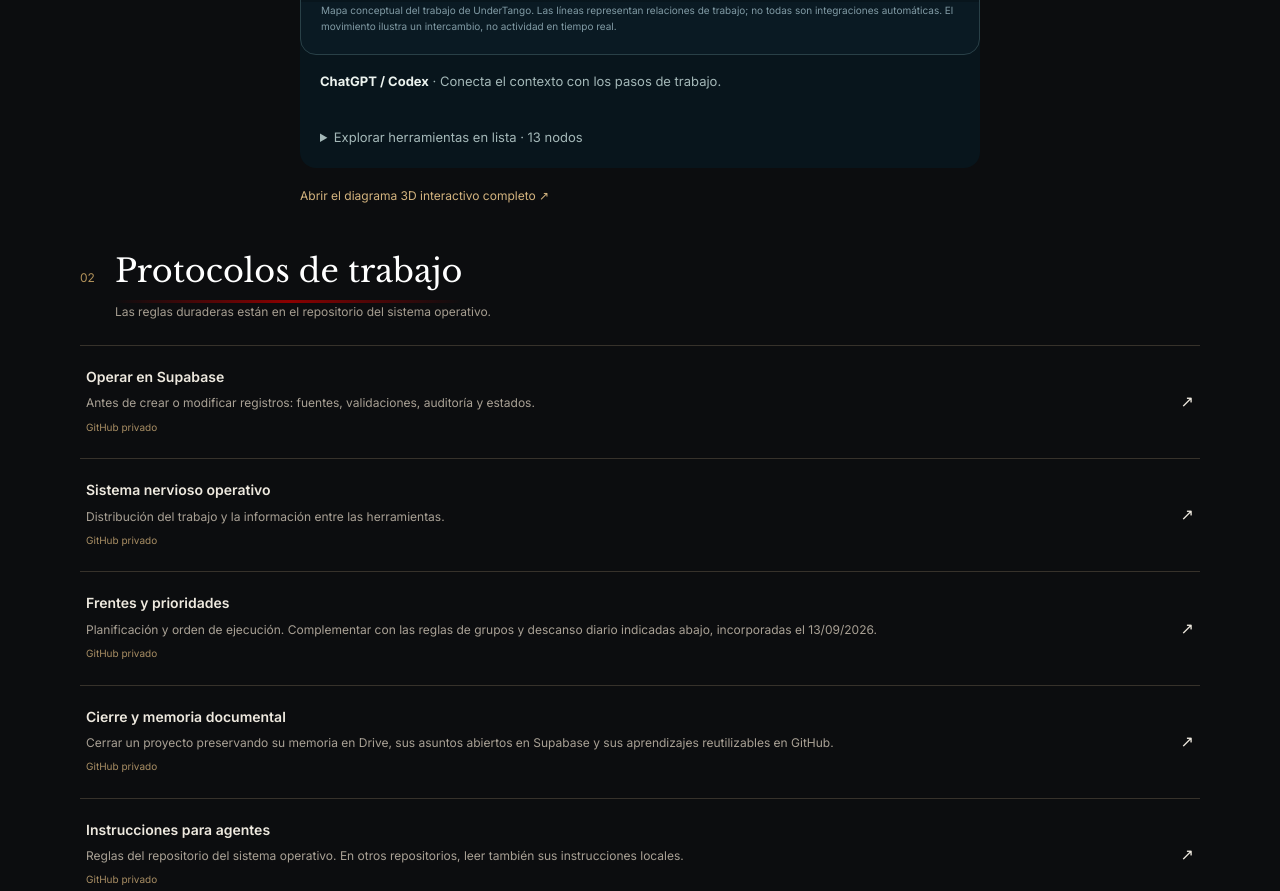
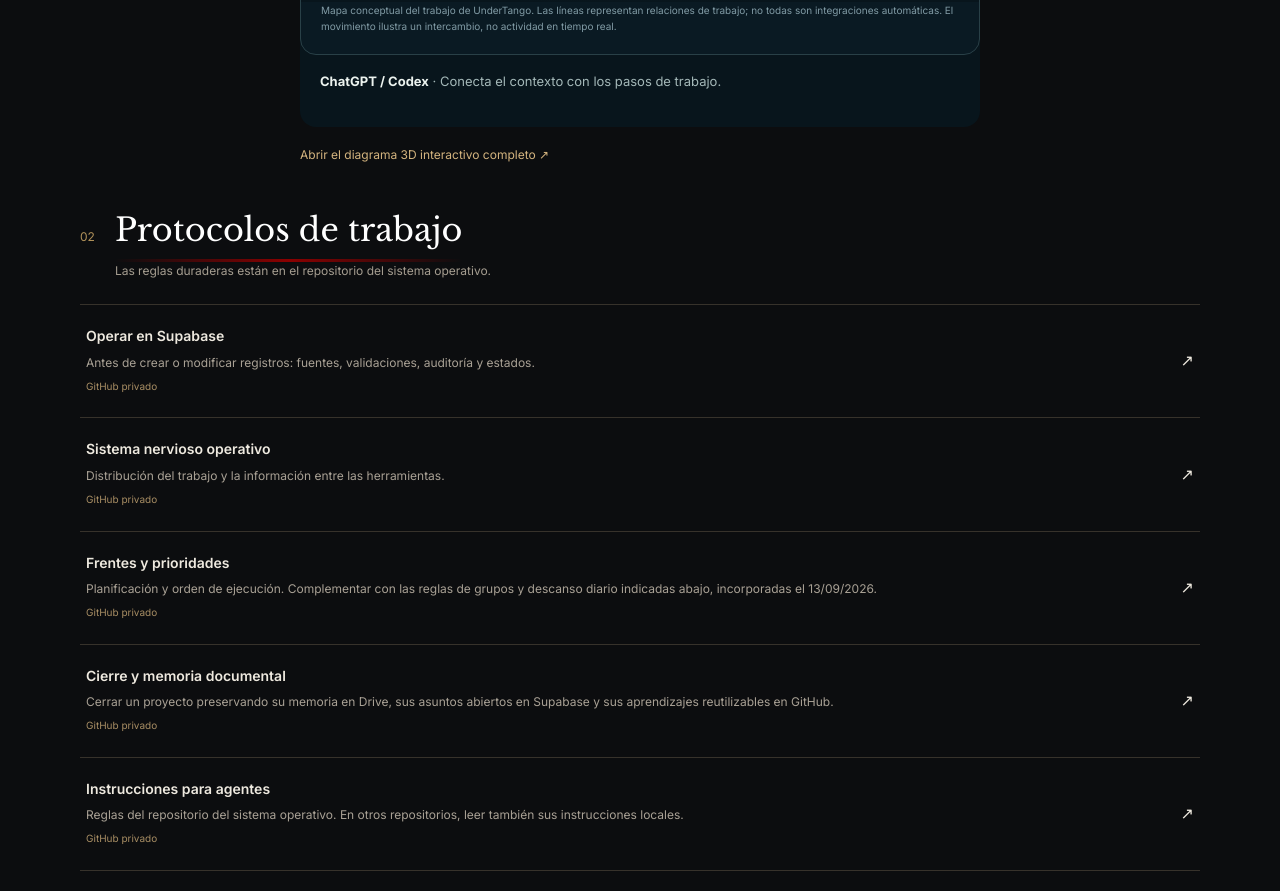
Before and after one commit to O-UnderTango-Club/UnderTangoWEBNextJS, a Next.js app: page /807 in a window 1280 px wide. Shown: the part 2480-3371 px from the top of the page. Built offline with nearby package versions, Linux system fonts and the light colour scheme.

Commit message:
Remove tools directory from compact 807 atlas

```diff
--- a/app/elitros/sistema-de-herramientas/ToolNetwork.tsx
+++ b/app/elitros/sistema-de-herramientas/ToolNetwork.tsx
@@ -147,7 +147,7 @@ export default function ToolNetwork({ compact = false }: { compact?: boolean })
           onPointerMove={e => { if (!drag.current) return; view.current.yaw += (e.clientX - drag.current.x) * 0.006; view.current.pitch = Math.max(-0.8, Math.min(0.8, view.current.pitch + (e.clientY - drag.current.y) * 0.006)); drag.current = { x: e.clientX, y: e.clientY }; }}
           onPointerUp={() => { drag.current = null; }} onPointerCancel={() => { drag.current = null; }} onLostPointerCapture={() => { drag.current = null; }}>
           <canvas ref={canvas} aria-hidden="true" />
-          {supported ? nodes.map((node, i) => <button key={node.id} ref={element => { labels.current[i] = element; }} className={`${styles.node} ${selected === node.id ? styles.selected : ""}`} style={{ "--node-color": groups[node.group].color } as React.CSSProperties} aria-pressed={selected === node.id} onClick={() => choose(node.id)}><strong>{node.name}</strong><span>{node.short}</span></button>) : <p className={styles.fallback}>La vista 3D no está disponible en este navegador. Podés explorar todas las herramientas y conexiones con la lista de abajo.</p>}
+          {supported ? nodes.map((node, i) => <button key={node.id} ref={element => { labels.current[i] = element; }} className={`${styles.node} ${selected === node.id ? styles.selected : ""}`} style={{ "--node-color": groups[node.group].color } as React.CSSProperties} aria-pressed={selected === node.id} onClick={() => choose(node.id)}><strong>{node.name}</strong><span>{node.short}</span></button>) : <p className={styles.fallback}>La vista 3D no está disponible en este navegador. {compact ? "Abrí el diagrama completo con el enlace de abajo para explorar las herramientas en lista." : "Podés explorar todas las herramientas y conexiones con la lista de abajo."}</p>}
           <span className={styles.sceneHint}>ARRASTRÁ PARA GIRAR · ELEGÍ UN NODO</span><span className={styles.dimension}>3D / WEBGL</span>
         </div>
         {!compact && <div className={styles.filters} aria-label="Capas del mapa"><button aria-pressed={filter === "all"} onClick={() => setFilter("all")}>Todas</button>{Object.entries(groups).map(([id, group]) => <button key={id} aria-pressed={filter === id} onClick={() => setFilter(id as Group)}><i style={{ background: group.color }} />{group.name}</button>)}</div>}
@@ -157,7 +157,7 @@ export default function ToolNetwork({ compact = false }: { compact?: boolean })
     </div>
     {compact && <p className={styles.selection} aria-live="polite"><strong>{active.name}</strong> · {active.role}</p>}
     {!compact && <section className={styles.journey} aria-labelledby="journey-title"><div><p className={styles.eyebrow}>UN RECORRIDO POSIBLE</p><h2 id="journey-title">De una solicitud<br />a un resultado comprobado.</h2><p>Un ejemplo de proyecto digital para recorrer la red paso a paso.</p></div><div className={styles.step}><p className={styles.eyebrow}>{step === null ? "EJEMPLO GUIADO" : `PASO ${step + 1} DE ${journey.length}`}</p><h3>{step === null ? "Seguí el hilo de la información." : journey[step].title}</h3><p>{step === null ? "Cada paso selecciona una herramienta en el mapa y explica su aporte al proyecto." : journey[step].text}</p><div><button disabled={step === null || step === 0} onClick={() => walk((step ?? 1) - 1)}>← Anterior</button><button onClick={() => walk(step === null || step === journey.length - 1 ? 0 : step + 1)}>{step === null ? "Comenzar recorrido" : step === journey.length - 1 ? "Volver a empezar" : "Siguiente paso"} →</button></div></div></section>}
-    <details className={styles.directory}><summary>Explorar herramientas en lista · {nodes.length} nodos</summary><div>{nodes.map(node => <button key={node.id} onClick={() => { choose(node.id); canvas.current?.scrollIntoView({ block: "center" }); }} aria-pressed={selected === node.id}><strong>{node.name}</strong><span>{node.role}</span></button>)}</div></details>
+    {!compact && <details className={styles.directory}><summary>Explorar herramientas en lista · {nodes.length} nodos</summary><div>{nodes.map(node => <button key={node.id} onClick={() => { choose(node.id); canvas.current?.scrollIntoView({ block: "center" }); }} aria-pressed={selected === node.id}><strong>{node.name}</strong><span>{node.role}</span></button>)}</div></details>}
     {!compact && <footer className={styles.footer}><span>Ø UnderTango · Tecnología, criterio y continuidad.</span><a href="https://www.undertangoclub.com/80-startup-undertango">Conocer la startup ↗</a></footer>}
   </Container>;
 }
```
